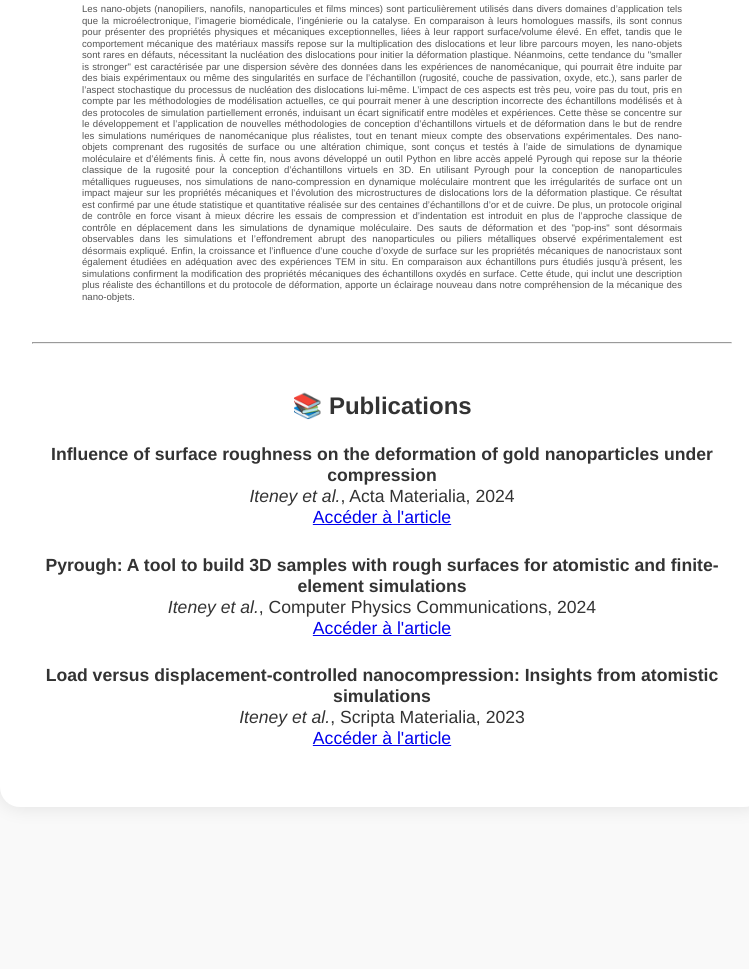
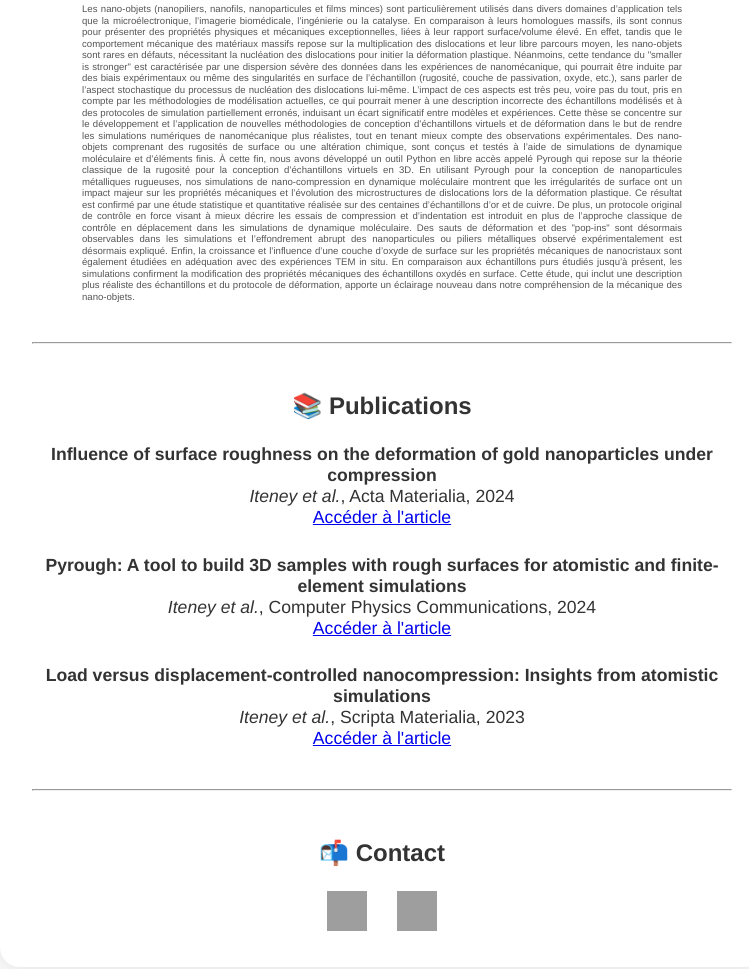
Before and after one commit to HugooIT/thesis, a plain HTML site: page index.html in a window 1280 px wide. Shown: the part 279-1248 px from the top of the page, without its empty margins (258-1007 px from the left). Before the commit the page ends 1144 px from the top, so only its background shows below. Drawn offline with Linux system fonts and the light colour scheme; grey boxes are pictures that could not be loaded.

Commit message:
Added contact section

```diff
--- a/index.html
+++ b/index.html
@@ -66,6 +66,20 @@
     li {
       margin-bottom: 1.5em;
     }
+    .contact-icons {
+      margin-top: 20px;
+      display: flex;
+      justify-content: center;
+      gap: 30px;
+    }
+    .contact-icons img {
+      width: 40px;
+      height: 40px;
+      transition: transform 0.2s ease;
+    }
+    .contact-icons a:hover img {
+      transform: scale(1.2);
+    }
   </style>
 </head>
 <body>
@@ -100,6 +114,17 @@
       </li>
     </ul>
 
+    <hr style="margin: 40px 0;">
+
+    <h2>📬 Contact</h2>
+    <div class="contact-icons">
+      <a href="mailto:hugo.iteney@gmail.com" target="_blank" title="Email">
+        <img src="https://img.icons8.com/ios-filled/50/000000/new-post.png" alt="Email">
+      </a>
+      <a href="https://www.linkedin.com/in/hugo-iteney/" target="_blank" title="LinkedIn">
+        <img src="https://img.icons8.com/ios-filled/50/000000/linkedin.png" alt="LinkedIn">
+      </a>
+    </div>
   </div>
 </body>
 </html>
```
